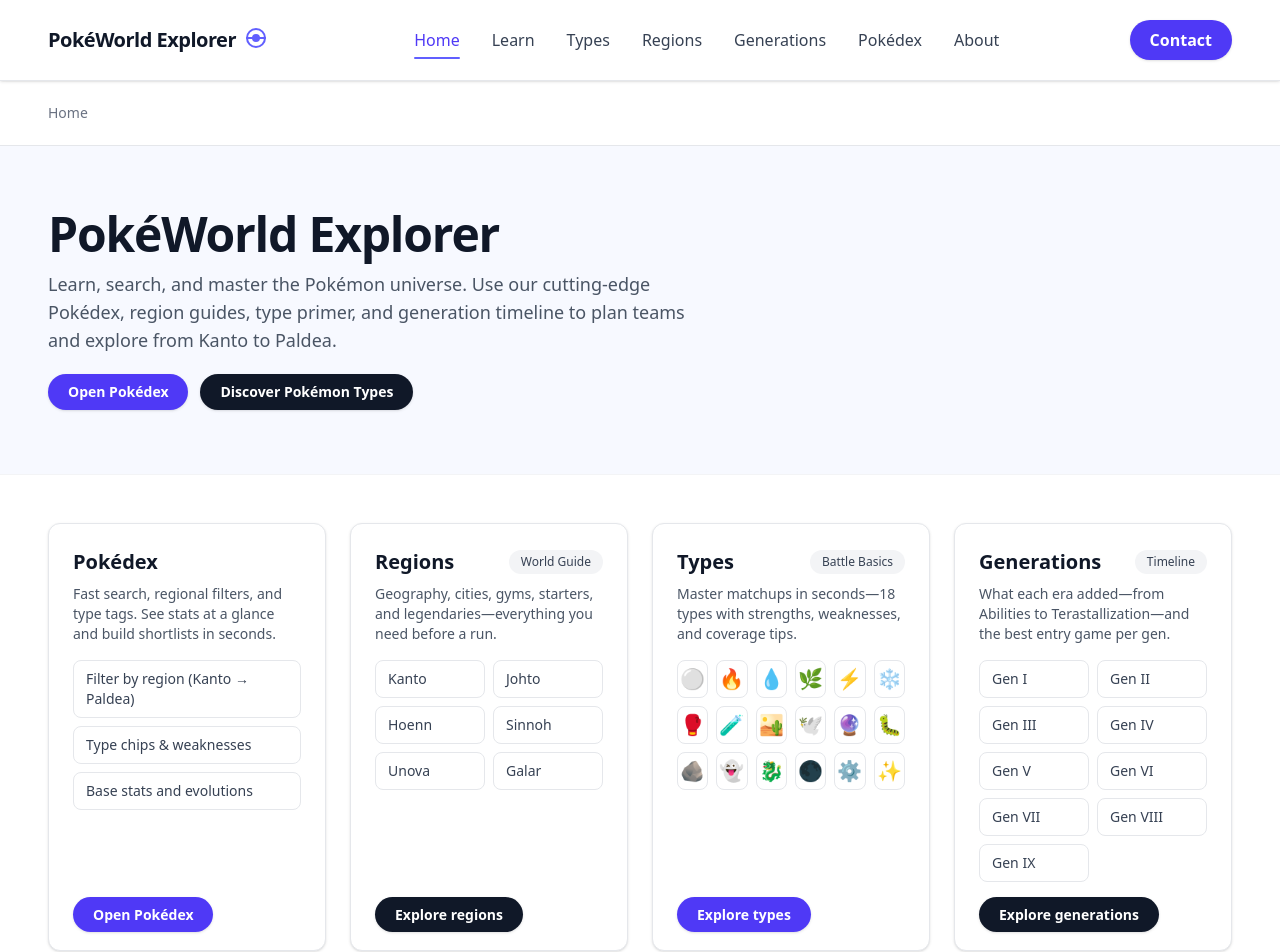
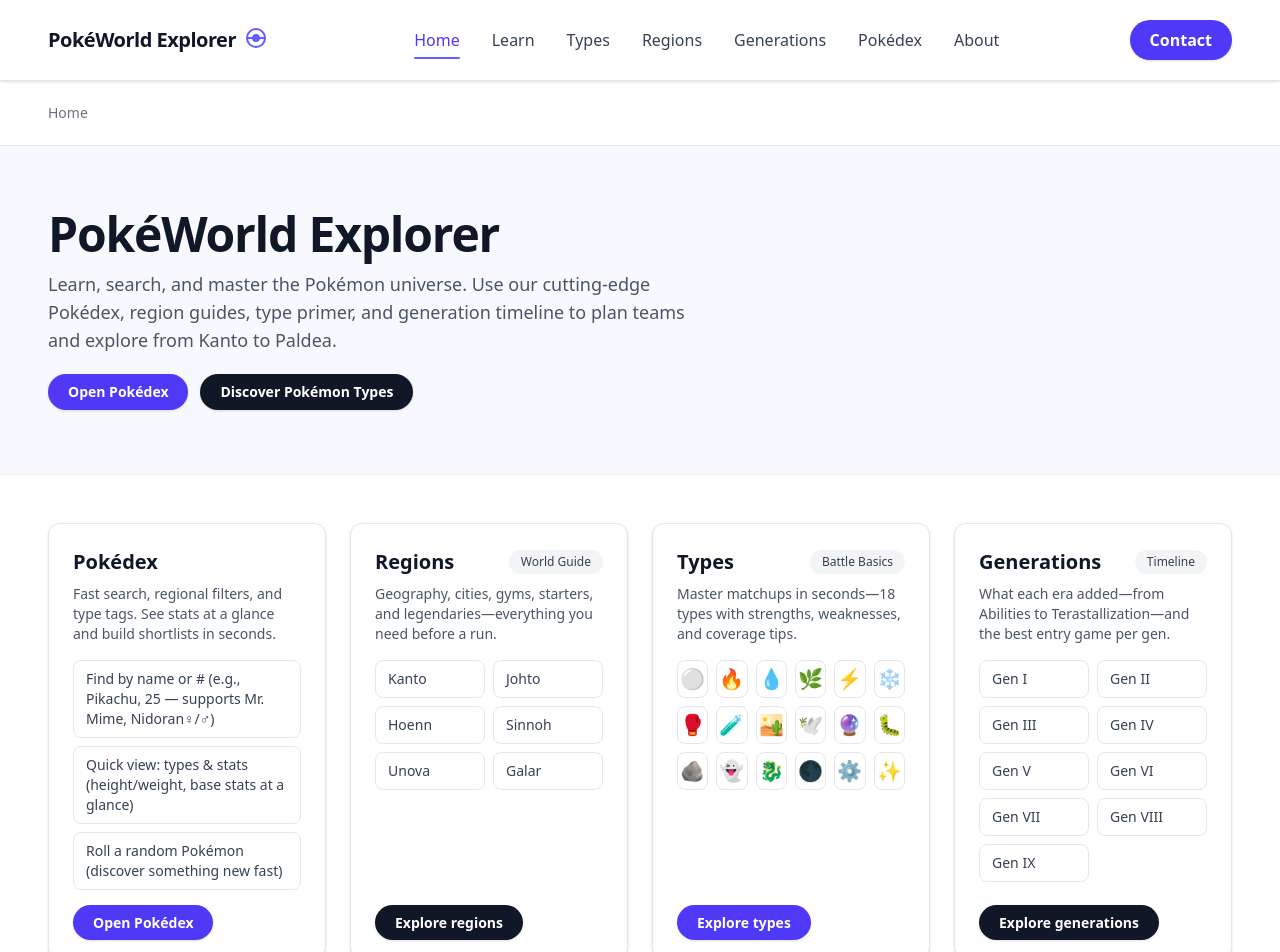
Before and after one commit to pschonffeldt/pokedex-2, a Next.js app: page / in a window 1280 px wide. Shown: the top 952 px of the page. Built offline with nearby package versions, Linux system fonts and the light colour scheme.

Commit message:
Create path and files for new pages

```diff
--- a/src/app/page.tsx
+++ b/src/app/page.tsx
@@ -51,13 +51,13 @@ export default function HomePage() {
               </p>
               <ul className="mt-4 grid gap-2 text-sm text-gray-700">
                 <li className="rounded-lg border border-gray-200 bg-white px-3 py-2">
-                  Filter by region (Kanto → Paldea)
+                  Find by name or # (e.g., Pikachu, 25 — supports Mr. Mime, Nidoran♀/♂)
                 </li>
                 <li className="rounded-lg border border-gray-200 bg-white px-3 py-2">
-                  Type chips & weaknesses
+                  Quick view: types & stats (height/weight, base stats at a glance)
                 </li>
                 <li className="rounded-lg border border-gray-200 bg-white px-3 py-2">
-                  Base stats and evolutions
+                  Roll a random Pokémon (discover something new fast)
                 </li>
               </ul>
               <div className="mt-auto pt-5">
```
Also changed, not shown: src/app/games/page.tsx (added), src/app/policy/page.tsx (added), src/app/release/page.tsx (added), src/app/terms/page.tsx (added).
